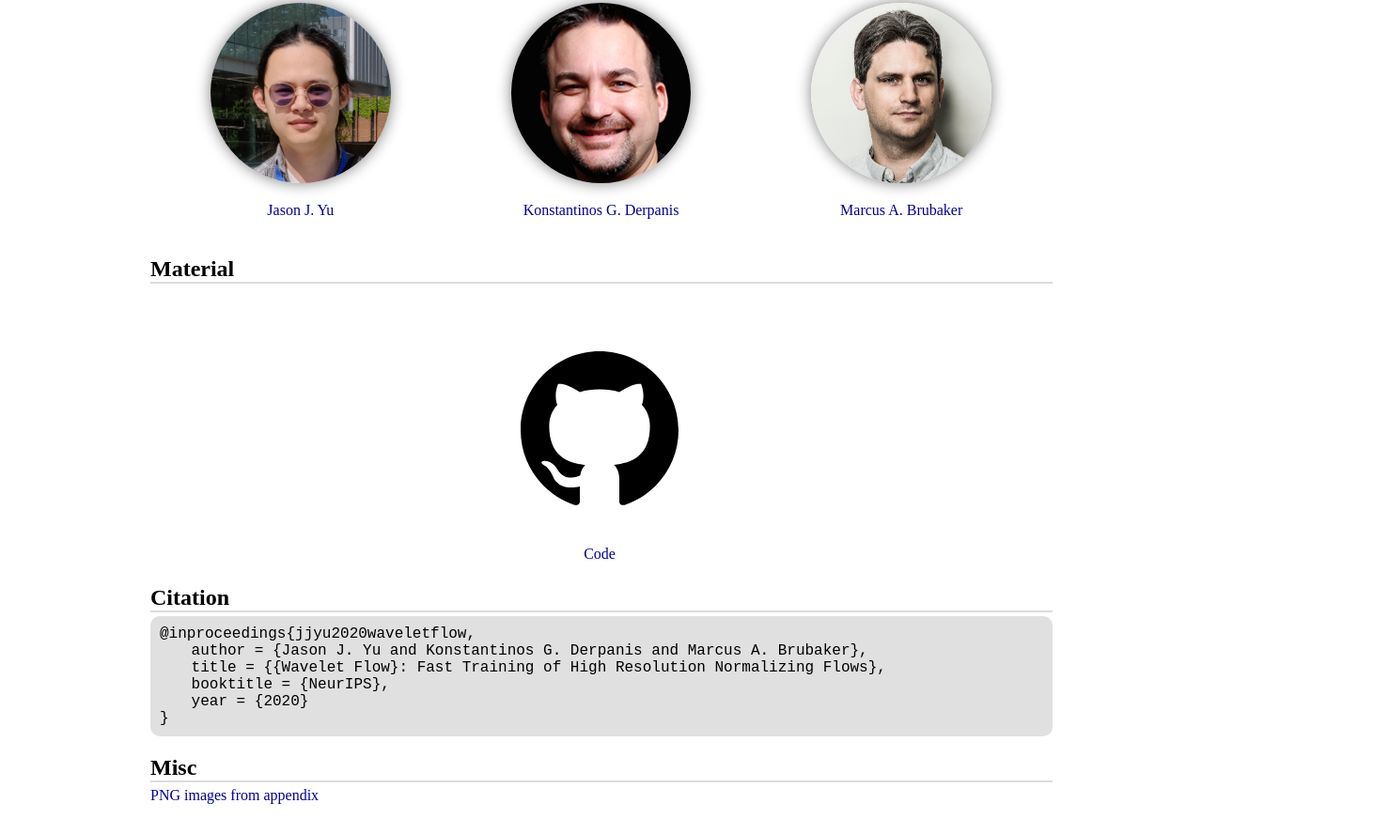
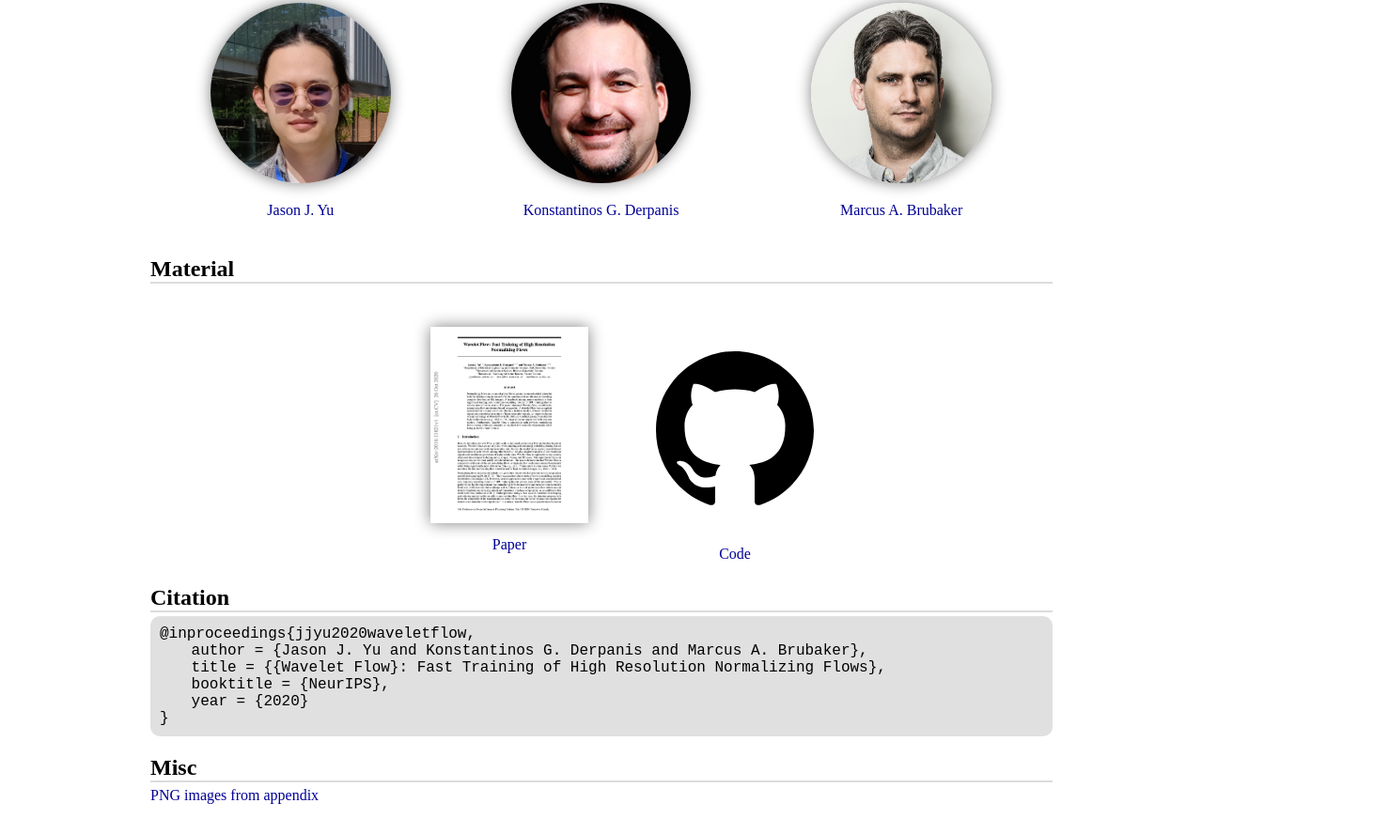
Before and after one commit to YorkUCVIL/Wavelet-Flow, a plain HTML site: page index.html in a window 1280 px wide. Shown: the part 1010-1898 px from the top of the page at 94% size, 1478 px wide, since content can reach past the window. Drawn offline with Linux system fonts and the light colour scheme; a web font is replaced by a local one.

Commit message:
added link to arxiv

```diff
--- a/index.html
+++ b/index.html
@@ -34,11 +34,11 @@
 
 		<h2 class='project_section'>Material</h2>
 		<div class='project_material_wrapper'>
-			<!--
-			<a class='project_material' href='https://arxiv.org/abs/1608.05842'>
+			<a style='margin-left:27.3%;' class='project_material' href='https://arxiv.org/abs/2010.13821'>
 				<img style='margin: 4.1% 0;' class='shadow_icon' src='img/paper_preview.png'>
 				<p>Paper</p>
 			</a>
+			<!--
 			<a class='project_material' href='https://drive.google.com/file/d/0B_0Q7h5sp_RlX3ZoNkZSSU52cTA/view'>
 				<img class='shadow_icon' src='img/poster_preview.png'>
 				<p>Poster</p>
--- a/project_page.css
+++ b/project_page.css
@@ -47,7 +47,6 @@ a:hover{
 	display: inline-block;
 	width:100%;
 	margin-top: 2em;
-	padding-left:37.3%;
 }
 
 .project_material{
```
Also changed, not shown: img/paper_preview.png (added).
